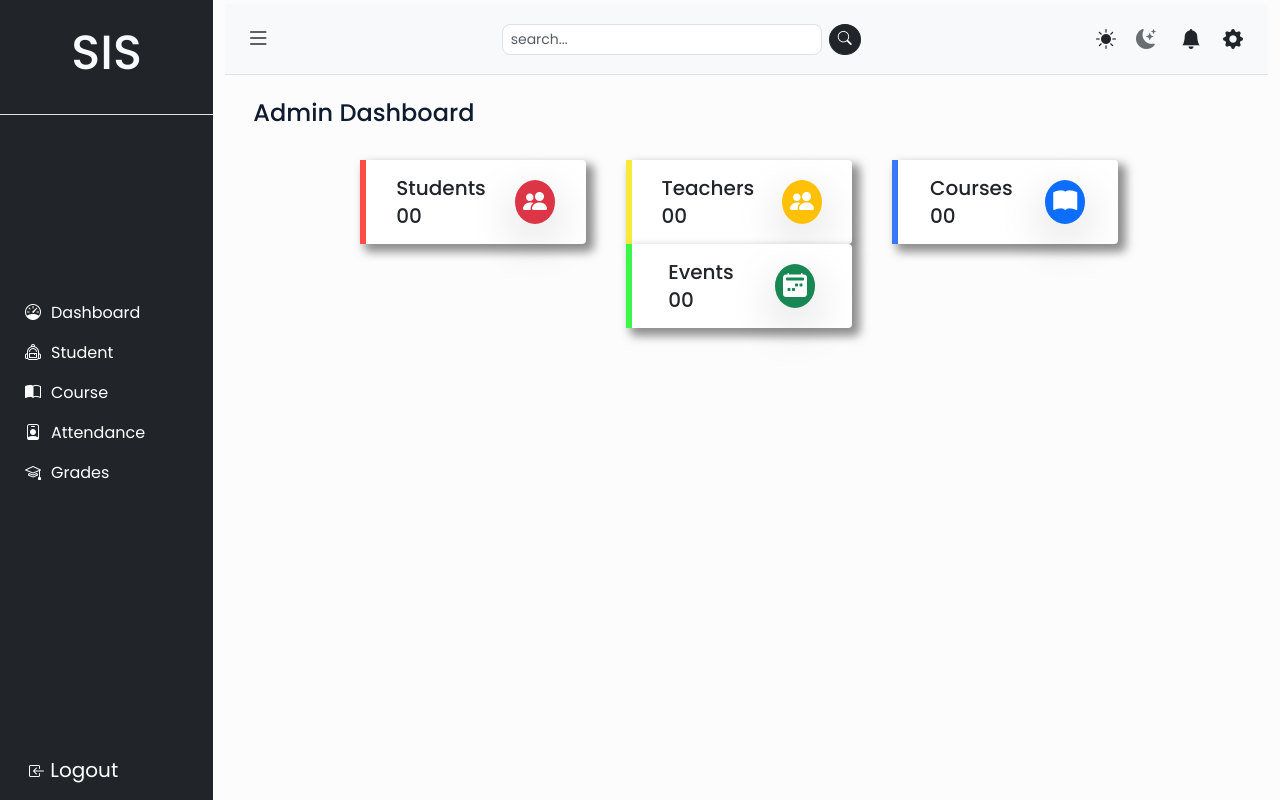
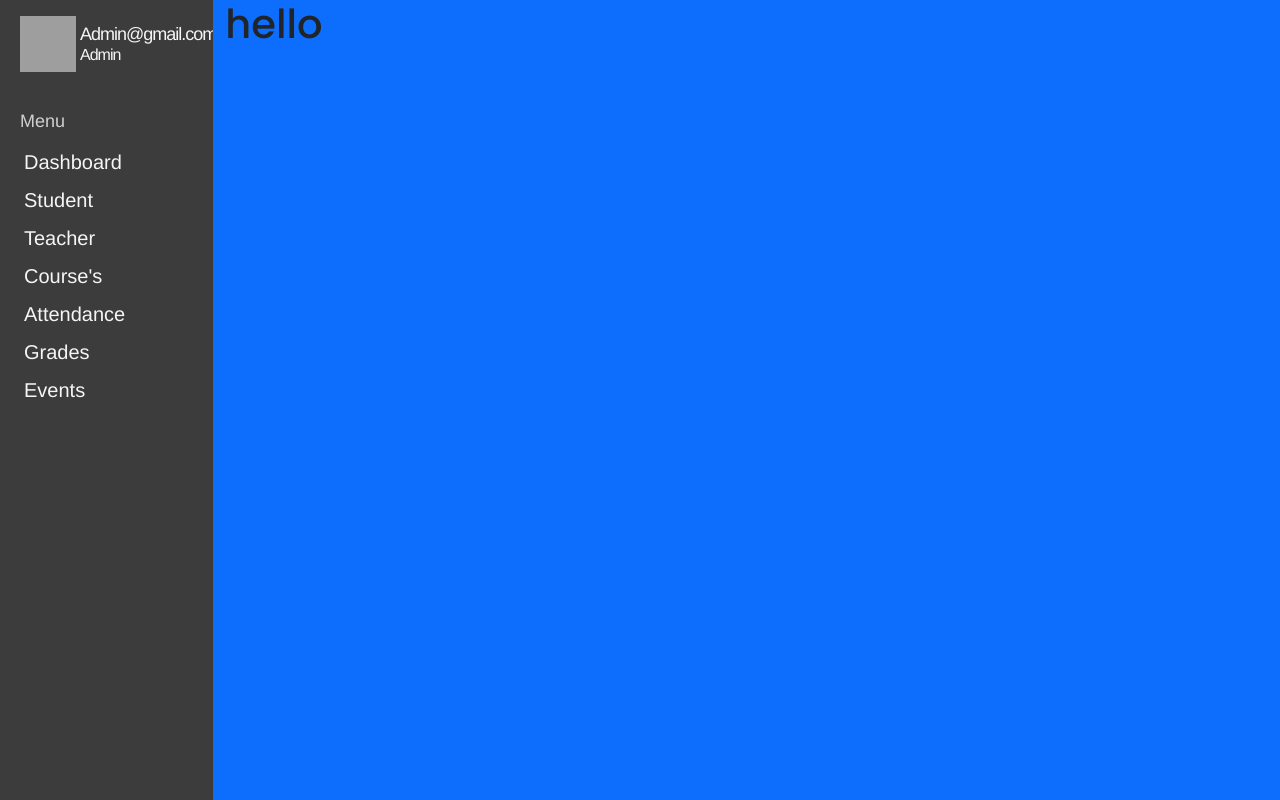
Before and after one commit to emikehenri/infosystem, a PHP site: page /component/dashboard.php in a window 1280 px wide. Run offline with PHP 8.4, Linux system fonts and the light colour scheme; some libraries are stand-ins or nearby versions; grey boxes are pictures that could not be loaded.

Commit message:
updating the design of the dashboard for admin

```diff
--- a/src/component/dashboard.php
+++ b/src/component/dashboard.php
@@ -14,235 +14,131 @@
 <link rel = "stylesheet" href = "dashboard.css">
 <title>Admin || SIS</title>
 <style>
-  :root{
-    --font-style: 'Poppins', sans-serif;
-    --other-font: 'Roboto'. sans-serif;
-    --primary-100:#1F3A5F; /*main-primary*/
-    --primary-200:#4d648d;
-    --primary-300:#acc2ef;
-    --accent-100:#3D5A80;/* accent */
-    --accent-200:#cee8ff;
-    --text-100:#FFFFFF;
-    --text-200:#e0e0e0;
-    --bg-100:#0F1C2E; /*main background */
-    --bg-200:#1f2b3e;
-    --bg-300:#374357;
+  *{
+    margin: 0;
+    padding: 0;
+    box-sizing: border-box;
   }
-#sidecontent{
+  body{
+    width:100%;
     height: 100vh;
   }
-#title-text{
-    font-weight: 500;
-    color: var(--text-100);
+  .profile-container{
+    padding: 12px 4px;
   }
-.logo{
-    width:50px;
-    height:50px;
+  .profile{
+    padding: 4px;
+    width: 64px;
+    height:64px;
   }
-#crumb-dash::after {
-    content: '>'; /* Define the content for the divider */
-    margin: 0 5px; /* Adjust the spacing around the divider */
-    color: #555; /* Color of the divider */
+.menu-container{
+  padding: 12px 4px;
 }
-
 </style>
   </head>
   <body>
     <!-- admin dashboard -->
-      <div class = "container-fluid d-flex flex-xl-column ">
-        <!-- sidebar & dashboard container -->
-        <div class = "row px-0">
-            <div id = "sidecontent" class = " col-xl-2 bg-dark p-0 d-flex flex-column justify-content-between overflow-y-auto">
-            <!-- logo section -->
-              <div class = "logo-container p-4 border-bottom border-bottom-1 d-flex align-items-center w-100">
-                <h1 id="title-text" class = "text-light display-5">SIS</h1>
+    <div class = "container-fluid">
+
+      <div class = "row vh-100">
+        <!-- sidebar section -->
+        <div class = "col-xl-2" style = "background-color:#3d3c3c;">
+          <div class = "profile-container d-flex flex-row align-items-center mx-auto">
+            <img class = "profile" src = "../../assets/avatar-female.png" alt = "temporary profile">
+            <div class = "d-flex flex-column m-0">
+              <h5 class = "m-0 font-medium " style = "letter-spacing: -1px;  font-size: 18px; font-family: helvetica; color: #f6f5f5;">Admin@gmail.com</h5>
+              <h6 class = "m-0 font-medium" style = "letter-spacing: -1px; font-size: 16px; font-family: helvetica; color: #f6f5f5;">Admin</h6>
+            </div>
           </div>
 
-              <div class = "menu-container p-3 mb-5">
-                <ul class = "menu">
-                <li class="item py-2">
-                  <a class="sidebars text-white align-items-center" href="#">
-                    <i class="bi bi-speedometer fs-6"></i>
-                       Dashboard
-                    </a>
+          <div class = "menu-container">
+            <ul class = "nav flex-column align-items-start">
+              <li class = "nav-item py-2 px-1 font-medium" style = "color: #d1d0d0; font-family:Helvetica; font-size: 18px;">Menu</i>
+              <li class = "nav-item">
+                <a class = "nav-link link-secondary-subtle active py-1 px-2" href = "/"style = "color: #f6f5f5; font-family:Helvetica; font-size: 20px;">Dashboard</a>
               </li>
+              <li class = "nav-item">
+              <a class="nav-link link-secondary-subtle active py-1 px-2 font-medium" data-bs-toggle="collapse" href="#Student" role="button" aria-expanded="false" aria-controls="student"style = "color: #f6f5f5; font-family:Helvetica; font-size: 20px;">Student</a>
 
-
-                <li class="item py-2" data-bs-toggle="collapse" data-bs-target="#collapse-student" aria-expanded="false" aria-controls="collapse-student">
-                    <a class="sidebars text-white" href="#">
-                        <i class="bi bi-backpack2 fs-6"></i>
-                        Student
-                    </a>
-                    <div class="collapse py-2" id="collapse-student">
-                        <ul class="drop-list">
-                            <li><a href="#">Add Student</a></li>
-                            <li><a href="#">Student List</a></li>
+              <div class = "collapse" id = "Student">
+                <ul class = "list-group">
+                  <li class = "list-group-item">home</li>
+                  <li class = "list-group-item">home</li>
+                  <li class = "list-group-item">home</li>
                 </ul>
               </div>
               </li>
 
-            <li class="item py-2" data-bs-toggle="collapse" data-bs-target="#collapse-course" aria-expanded="false" aria-controls="collapse-course">
-                <a class="sidebars text-white" href="#">
-                    <i class="bi bi-book-half fs-6"></i>
-                    Course
-                </a>
-                <div class="collapse py-2" id="collapse-course">
-                    <ul class="drop-list">
-                        <li><a href="#">Dropdown Item 1</a></li>
-                        <li><a href="#">Dropdown Item 2</a></li>
-                        <li><a href="#">Dropdown Item 3</a></li>
+              <li class = "nav-item">
+              <a class="nav-link link-secondary-subtle active py-1 px-2 font-medium" data-bs-toggle="collapse" href="#teacher" role="button" aria-expanded="false" aria-controls="teacher" style = "color: #f6f5f5; font-family:Helvetica; font-size: 20px;">Teacher</a>
+
+              <div class = "collapse" id = "teacher">
+                <ul class = "list-group">
+                  <li class = "list-group-item">home</li>
+                  <li class = "list-group-item">home</li>
+                  <li class = "list-group-item">home</li>
                 </ul>
               </div>
               </li>
 
-              <li class="item py-2" data-bs-toggle="collapse" data-bs-target="#collapse-attendance" aria-expanded="false" aria-controls="collapse-attendance">
-                  <a class="sidebars text-white" href="#">
-                      <i class="bi bi-person-badge fs-6"></i>
-                      Attendance
-                  </a>
-                  <div class="collapse py-2" id="collapse-attendance">
-                      <ul class="drop-list">
-                          <li><a href="#">Dropdown Item 1</a></li>
-                          <li><a href="#">Dropdown Item 2</a></li>
-                          <li><a href="#">Dropdown Item 3</a></li>
+              <li class = "nav-item">
+              <a class="nav-link link-secondary-subtle active py-1 px-2 font-medium" data-bs-toggle="collapse" href="#course" role="button" aria-expanded="false" aria-controls="course" style = "color: #f6f5f5; font-family:Helvetica; font-size: 20px;">Course's</a>
+
+              <div class = "collapse" id = "course">
+                <ul class = "list-group">
+                  <li class = "list-group-item">home</li>
+                  <li class = "list-group-item">home</li>
+                  <li class = "list-group-item">home</li>
                 </ul>
               </div>
               </li>
 
-              <li class="item py-2" data-bs-toggle="collapse" data-bs-target="#collapse-grades" aria-expanded="false" aria-controls="collapse-grades">
-                  <a class="sidebars text-white" href="#">
-                      <i class="bi bi-mortarboard fs-6"></i>
-                      Grades
-                  </a>
-                  <div class="collapse py-2" id="collapse-grades">
-                      <ul class="drop-list">
-                          <li><a href="#">Dropdown Item 1</a></li>
-                          <li><a href="#">Dropdown Item 2</a></li>
-                          <li><a href="#">Dropdown Item 3</a></li>
+              <li class = "nav-item">
+              <a class="nav-link link-secondary-subtle active py-1 px-2 font-medium" data-bs-toggle="collapse" href="#attend" role="button" aria-expanded="false" aria-controls="attend" style = "color: #f6f5f5; font-family:Helvetica; font-size: 20px;">Attendance</a>
+
+              <div class = "collapse" id = "attend">
+                <ul class = "list-group">
+                  <li class = "list-group-item">home</li>
+                  <li class = "list-group-item">home</li>
+                  <li class = "list-group-item">home</li>
                 </ul>
               </div>
               </li>
 
+              <li class = "nav-item">
+              <a class="nav-link link-secondary-subtle active py-1 px-2 font-medium" data-bs-toggle="collapse" href="#grade" role="button" aria-expanded="false" aria-controls="grade" style = "color: #f6f5f5; font-family:Helvetica; font-size: 20px;">Grades</a>
+
+              <div class = "collapse" id = "grade">
+                <ul class = "list-group">
+                  <li class = "list-group-item">home</li>
+                  <li class = "list-group-item">home</li>
+                  <li class = "list-group-item">home</li>
                 </ul>
               </div>
+              </li>
 
-              <div class = "logout-container mx-2 mt-1 p-2">
-                <button id = "logout" type = "submit" name = "submit" class = "btn btn-md btn-none text-white fs-5">
-                <i class="bi bi-box-arrow-in-left fs-6"></i>
-                Logout
-                </button>
+              <li class = "nav-item">
+              <a class="nav-link link-secondary-subtle active py-1 px-2 font-medium" data-bs-toggle="collapse" href="#event" role="button" aria-expanded="false" aria-controls="event" style = "color: #f6f5f5; font-family:Helvetica; font-size: 20px;">Events</a>
+
+              <div class = "collapse" id = "event">
+                <ul class = "list-group">
+                  <li class = "list-group-item">home</li>
+                  <li class = "list-group-item">home</li>
+                  <li class = "list-group-item">home</li>
+                </ul>
+              </div>
+              </li>
+            </ul>
           </div>
         </div>
-
-            <div id = "dash-content" class = "col-xl-10 bg-light-subtle">
-              <nav class = "navbar navbar-expand-xl bg-light mt-1 border-bottom border-bottom-1 border-bottom-primary shadow-md">
-                  <div class = "container-fluid py-1 d-flex flex-row justify-content-between align-items-center">
-                    <!-- menu icon -->
-                    <button type = "submit" id = "menu" class = "btn btn-sm btn-none rounded-circle ">
-                    <i class="bi bi-list fs-4 text-dark"></i>
-                    </button>
-                    <!-- search function -->
-                    <form class="d-flex flex-row align-items-center">
-                        <div class="input-group">
-                          <input type="search" class="form-control form-control-sm rounded-3 me-2" aria-label="search" placeholder = "search..."style ="width: 20rem;">
-                            <button type="button" class="btn btn-sm btn-dark rounded-circle d-flex flex-row me-1">
-                          <i class="bi bi-search mx-auto"></i>
-                             </button>
-                          </div>
-                      </form>
-                    <!-- setting, notif, dark and light -->
-                    <div class = "d-flex flex-row align-content-center">
-                      <div class = "btn-group me-2">
-                        <button type = "button" id = "light" class = "btn btn-none px-2 py-1 me-1">
-                        <i class="bi bi-brightness-high-fill  fs-5"></i>
-                        </button>
-                        <button type = "button" id = "dark" class = "btn btn-none px-2 py-1 disabled border border-0">
-                        <i class="bi bi-moon-stars-fill fs-5"></i>
-                        </button>
-
-                      </div>
-                      <button class = "btn btn-none px-2 py-1 me-1">
-                      <i class="bi bi-bell-fill fs-5"></i>
-                      </button>
-                      <button class = "btn btn-none px-2 py-1 me-1">
-                      <i class="bi bi-gear-fill fs-5"></i>
-                      </button>
-                    </div>
-                  </div>
-              </nav>
-              <!-- analytics section -->
-            <div id = "maindash" class = "container py-4">
-                <div class = "d-flex flex-row justify-content-between align-items-center">
-                  <h1 class = "fs-4 font-lighter ms-3 pb-4" style = "font-family: var(--font-style); color: var(--bg-100);" >Admin Dashboard</h1>
-
-                </div>
-
-                <div class = "row d-flex justify-content-center">
-                  <div class = "col-xl-3  me-3" style = "width: 250px;">
-                      <div id = "card-1"class = "card rounded-1 border-0">
-                        <div class = "card-body d-flex flex-row justify-content-around align-items-center" style = "border-left: 6px solid #fc4d47;">
-                          <div id = "seperate">
-                          <h5 class = "card-title" style= "font-family: var(--font-style);">Students</h5>
-
-                          <h5 class = "card-subtitle" style= "font-family: var(--font-style);">00</h5>
-
-                              </div>
-
-                          <i class="bi bi-people-fill text-white fs-4 bg-danger px-2 py-1 rounded-circle shadow-lg"></i>
+        <!-- main content section -->
+        <div class = "col-xl-10 bg-primary">
+          <h1>hello</h1>
         </div>
       </div>
     </div>
 
-                  <div class = "col-xl-3 me-3" style = "width: 250px;">
-                      <div id = "card-1" class = "card rounded-1 border-0">
-                        <div class = "card-body d-flex flex-row justify-content-around align-items-center" style = "border-left: 6px solid #f7ea3a;">
-                          <div id = "seperate">
-                          <h5 class = "card-title" style= "font-family: var(--font-style);">Teachers</h5>
 
-                          <h5 class = "card-subtitle" style= "font-family: var(--font-style);">00</h5>
-                              </div>
-
-                          <i class="bi bi-people-fill text-white fs-4 bg-warning px-2 py-1 rounded-circle shadow-lg"></i>
-                        </div>
-                      </div>
-                  </div>
-
-                  <div class = "col-xl-3  me-3" style = "width: 250px;">
-                      <div id = "card-1"class = "card rounded-1 border-0">
-                        <div class = "card-body d-flex flex-row justify-content-around align-items-center" style = "border-left: 6px solid #3a76f7;">
-                          <div id = "seperate">
-                          <h5 class = "card-title" style= "font-family: var(--font-style);">Courses</h5>
-
-                          <h5 class = "card-subtitle" style= "font-family: var(--font-style);">00</h5>
-                              </div>
-
-                              <i class="bi bi-book-fill text-white fs-4 bg-primary px-2 py-1 rounded-circle shadow-lg"></i>
-                        </div>
-                      </div>
-                  </div>
-
-                  <div class = "col-xl-3 me-3" style = "width: 250px;">
-                      <div id = "card-1" class = "card rounded-1 border-0">
-                        <div class = "card-body d-flex flex-row justify-content-around align-items-center" style = "border-left: 6px solid #3af74a;">
-                          <div id = "seperate">
-                          <h5 class = "card-title" style= "font-family: var(--font-style);">Events</h5>
-
-                          <h5 class = "card-subtitle" style= "font-family: var(--font-style);">00</h5>
-                              </div>
-
-                              <i class="bi bi-calendar2-week-fill text-white fs-4 bg-success px-2 py-1 rounded-circle shadow-lg"></i>
-                        </div>
-                      </div>
-                  </div>
-
-                </div>
-                <div class = "row">
-
-                </div>
-            </div>
-         </div>
-         </div>
-      </div>
       <script type = "text/javascript" src = "./toggle-light.js"></script>
     <script src = '../../node_modules/sweetalert2/dist/sweetalert2.min.js'></script>
     <script src= "../../node_modules/bootstrap/dist/js/bootstrap.bundle.min.js"></script>
```
Also changed, not shown: src/index.html (+16 -6 lines), src/signup.html (+94 -63 lines). Lines whose indentation alone changed are shown as unchanged.
